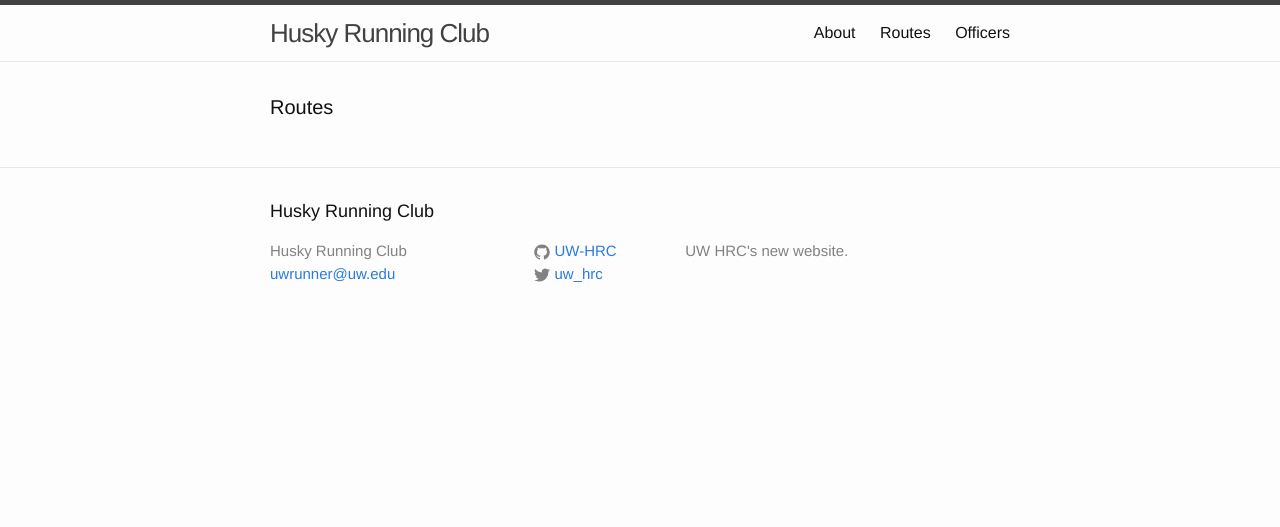
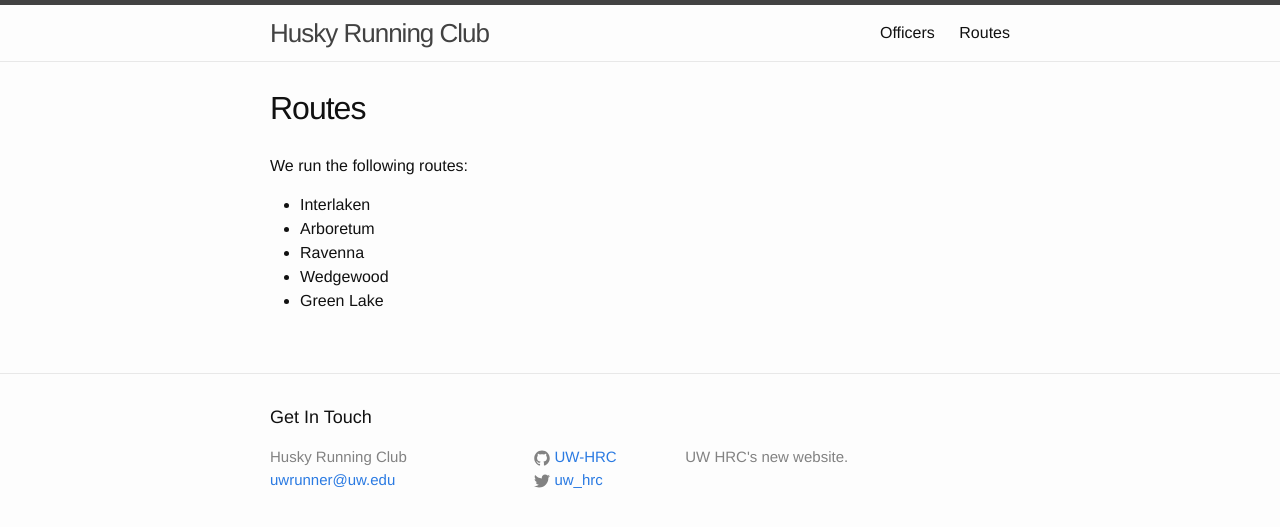
Before and after one commit to UW-HRC/uw-hrc.github.io, a Jekyll site: the page built from routes/index.md, in a window 1280 px wide. Shown: the top 527 px of the page. Built offline with Jekyll 4.4.1, drawn with Linux system fonts in a browser that asks for light colours.

Commit message:
Updated title size and some page elements. Changed footer.

```diff
--- a/_config.yml
+++ b/_config.yml
@@ -13,6 +13,7 @@
 # you will see them accessed via {{ site.title }}, {{ site.email }}, and so on.
 # You can create any custom variable you would like, and they will be accessible
 # in the templates via {{ site.myvariable }}.
+contact_us_title: Get In Touch
 title: Husky Running Club
 email: uwrunner@uw.edu
 description: > # this means to ignore newlines until "baseurl:"
--- a/_includes/footer.html
+++ b/_includes/footer.html
@@ -2,7 +2,12 @@
 
   <div class="wrapper">
 
-    <h2 class="footer-heading">{{ site.title | escape }}</h2>
+    <h2 class="footer-heading">
+      {% if site.contact_us_title %}
+      {{ site.contact_us_title | escape }}
+      {% else %}
+      {{ site.title | escape }}
+      {% endif %}</h2>
 
       <div class="footer-col-wrapper">
         <div class="footer-col footer-col-1">
--- a/_sass/minima/_layout.scss
+++ b/_sass/minima/_layout.scss
@@ -199,7 +199,7 @@
 }
 
 .post-title {
-  font-size: 42px;
+  font-size: 32px;
   letter-spacing: -1px;
   line-height: 1;
 
--- a/index.html
+++ b/index.html
@@ -4,7 +4,7 @@
 
 <div class="home">
 
-  <h1 class="page-heading">Welcome to Husky Running Club</h1>
+  <h1 class="post-title">Welcome to Husky Running Club</h1>
 
   <p>
     Husky Running Club is a student organization devoted to running. Continue where you left off with your high school cross-country days, start running for the first time, or start trying new distances!
--- a/routes/index.html
+++ /dev/null
@@ -1,11 +0,0 @@
----
-layout: default
-title: "Routes"
----
-
-<div class="routes">
-
-  <h1 class="page-heading">Routes</h1>
-
-
-</div>
--- /dev/null
+++ b/routes/index.md
@@ -0,0 +1,12 @@
+---
+layout: page
+title: "Routes"
+---
+
+We run the following routes:
+
+- Interlaken
+- Arboretum
+- Ravenna
+- Wedgewood
+- Green Lake
```
Also changed, not shown: about.md (deleted, +0 -15 lines). Lines whose indentation alone changed are shown as unchanged.
